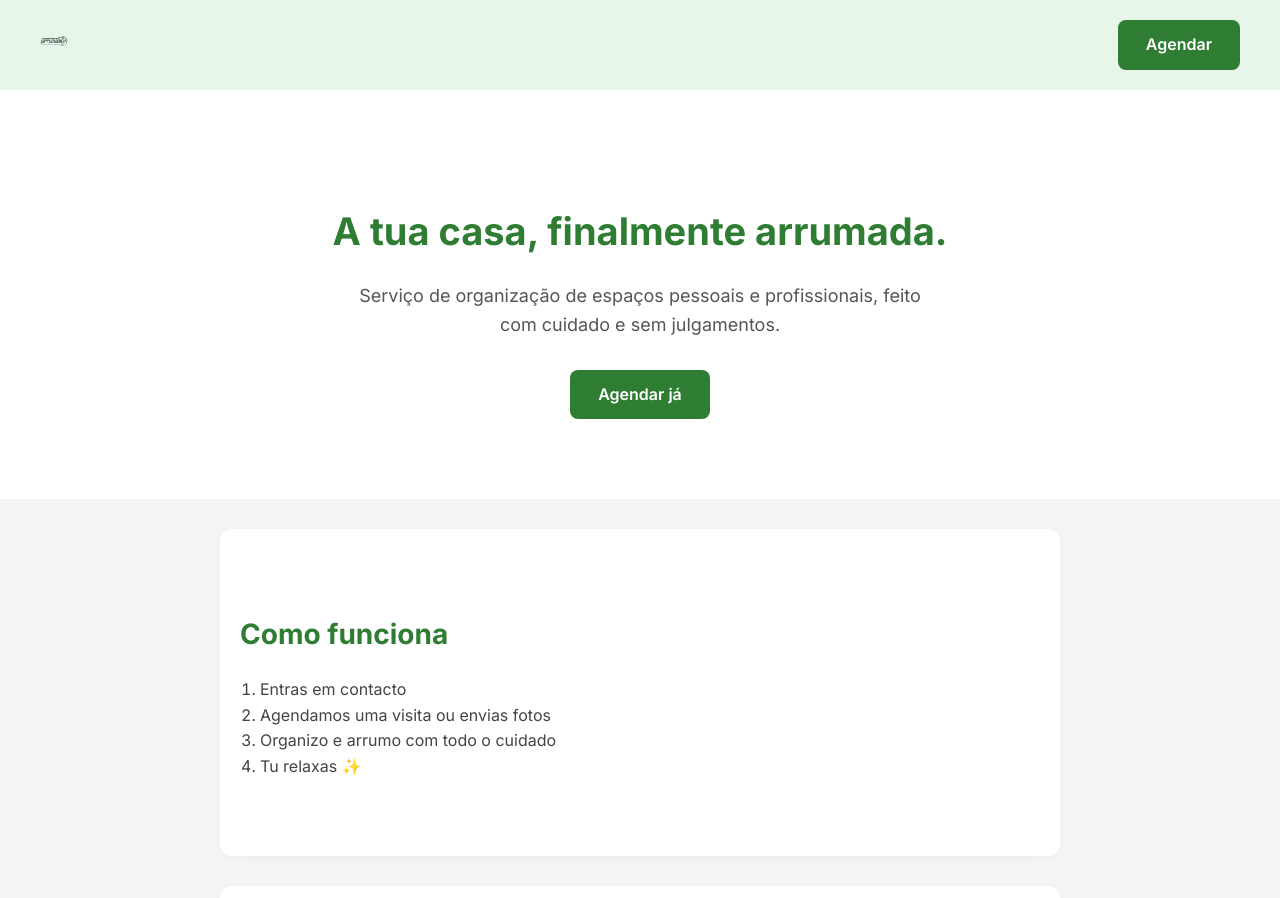
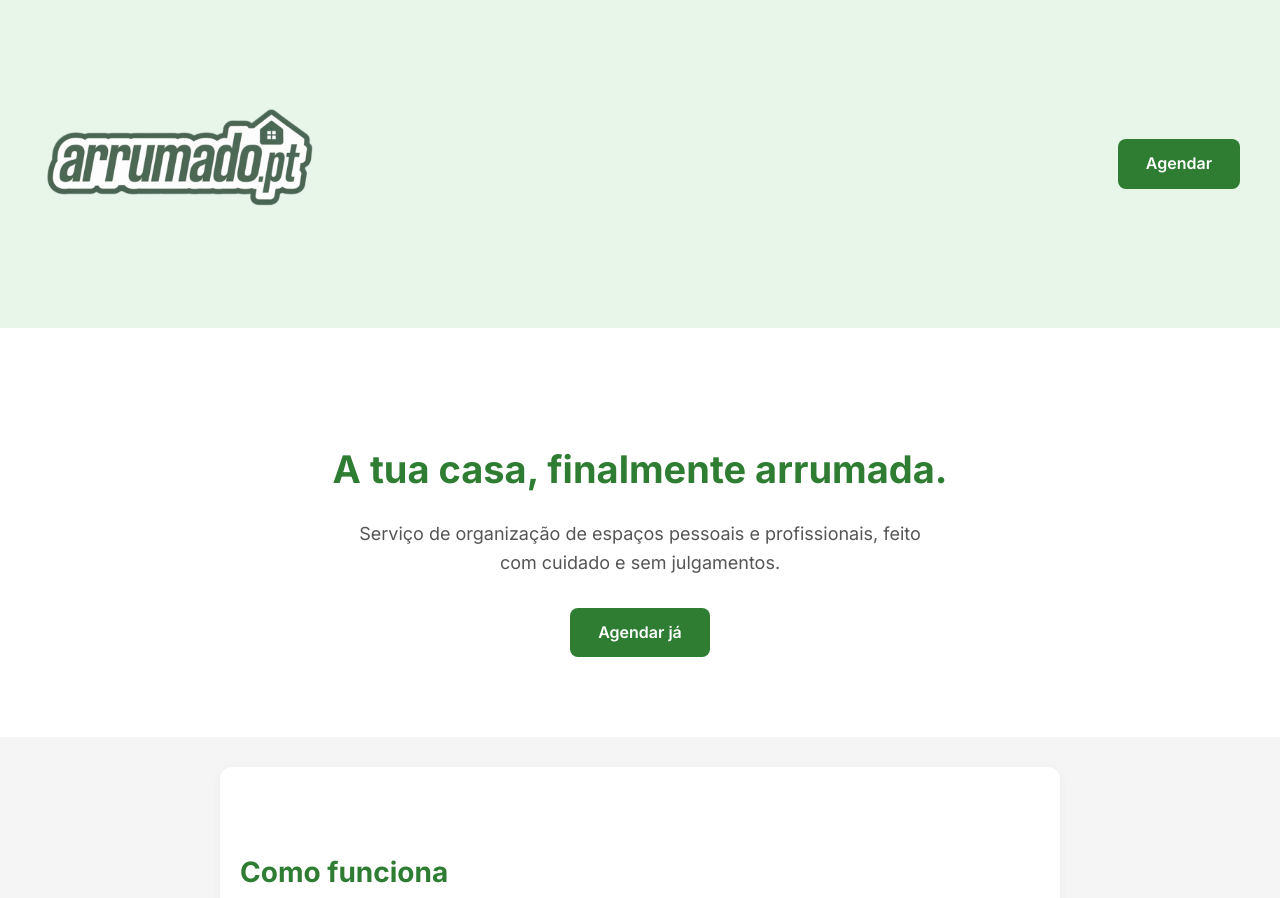
Before and after one commit to frankiealbundle/arrumado.pt, a plain HTML site: page index.html in a window 1280 px wide. Shown: the top 898 px of the page. Drawn offline with Linux system fonts and the light colour scheme.

Commit message:
Update styles.css

```diff
--- a/styles.css
+++ b/styles.css
@@ -18,7 +18,7 @@ header {
 }
 
 .logo img {
-  width: 28px;
+  width: 280px;
 }
 
 .hero {
```
